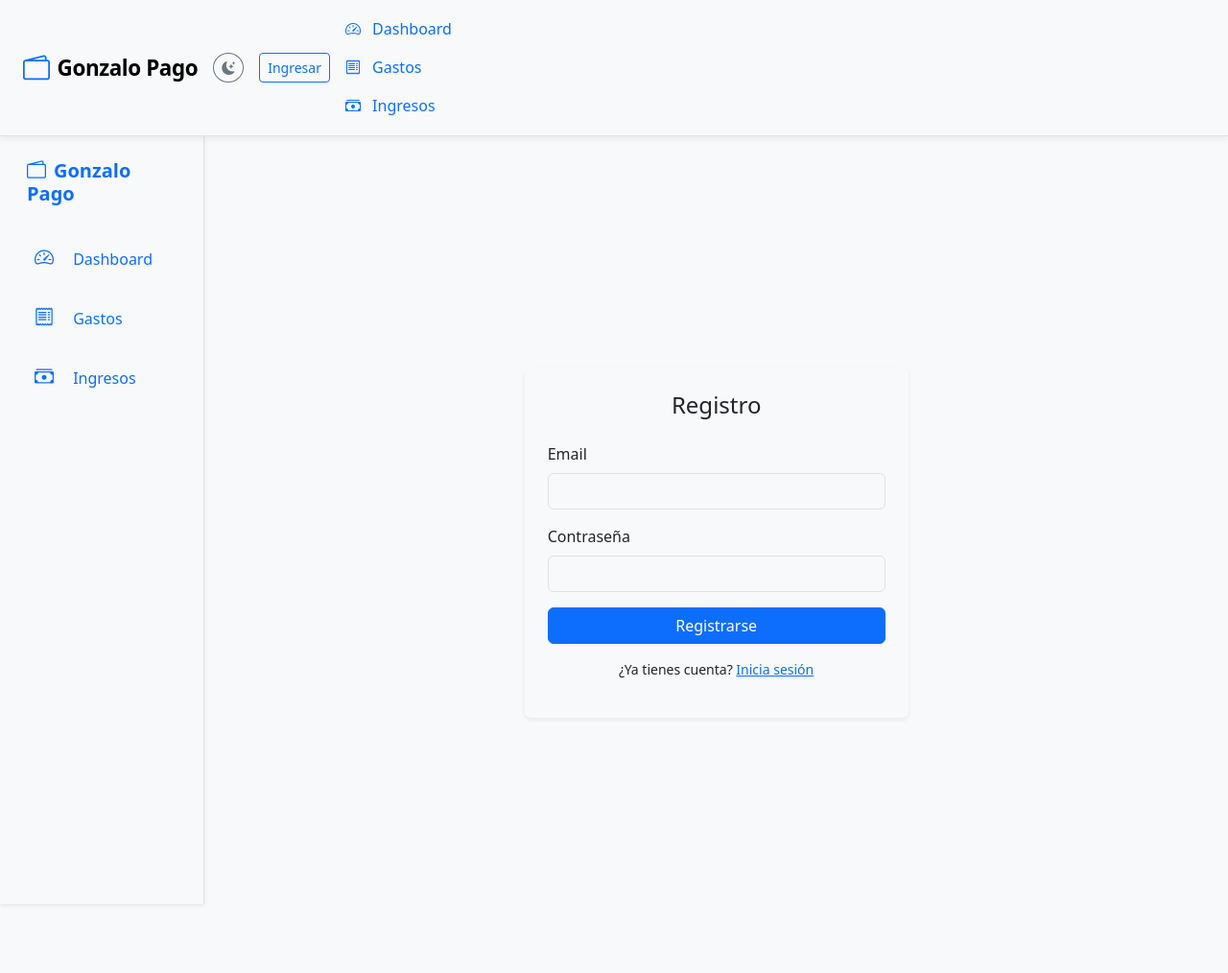
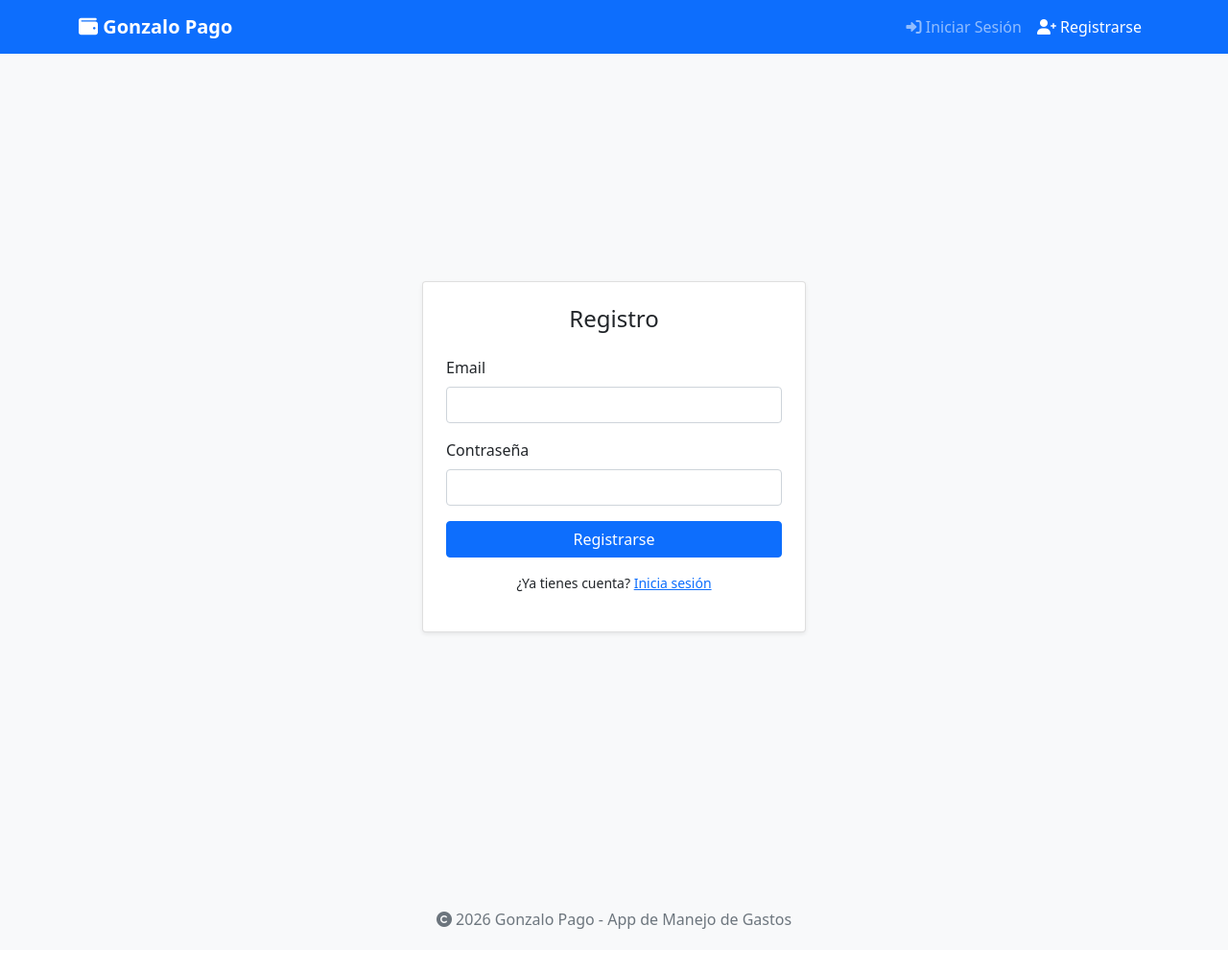
Before and after one commit to blazeunk/Gonzalo-pago-1, a Flask app: page /register in a window 1280 px wide. Shown: the whole page at 96% size. After the commit the page ends 968 px from the top, so only its background shows below. Run offline with Flask 3, Linux system fonts and the light colour scheme; some libraries are stand-ins or nearby versions.

Commit message:
Update base.html

```diff
--- a/templates/base.html
+++ b/templates/base.html
@@ -1,197 +1,118 @@
 <!DOCTYPE html>
-<html lang="es" data-bs-theme="light">
+<html lang="es">
 <head>
     <meta charset="UTF-8">
-    <meta name="viewport" content="width=device-width, initial-scale=1.0, viewport-fit=cover">
-    <title>Gonzalo Pago - {% block title %}Inicio{% endblock %}</title>
-
-    <!-- Bootstrap CSS -->
-    <link href="{{ url_for('static', filename='css/bootstrap.min.css') }}" rel="stylesheet">
-
-    <!-- Bootstrap Icons -->
-    <link rel="stylesheet" href="https://cdn.jsdelivr.net/npm/bootstrap-icons@1.11.3/font/bootstrap-icons.min.css">
-
-    <!-- jQuery (tu versión local) -->
-    <script src="{{ url_for('static', filename='js/jQuery_v4.0.0.min.js') }}"></script>
-
-    <!-- Chart.js -->
-    <script src="https://cdn.jsdelivr.net/npm/chart.js@4.4.4/dist/chart.umd.min.js"></script>
-
-    <!-- Bootstrap JS -->
-    <script src="{{ url_for('static', filename='js/bootstrap.min.js') }}"></script>
-
+    <meta name="viewport" content="width=device-width, initial-scale=1.0">
+    <title>{% block title %}Gonzalo Pago{% endblock %}</title>
+    <!-- Bootstrap 5 CSS -->
+    <link href="https://cdn.jsdelivr.net/npm/bootstrap@5.1.3/dist/css/bootstrap.min.css" rel="stylesheet">
+    <!-- Font Awesome -->
+    <link rel="stylesheet" href="https://cdnjs.cloudflare.com/ajax/libs/font-awesome/6.0.0/css/all.min.css">
     <style>
-        :root {
-            --bs-body-bg: #f8f9fa;
-            --bs-body-color: #212529;
-        }
-
-        [data-bs-theme="dark"] {
-            --bs-body-bg: #121212;
-            --bs-body-color: #e0e0e0;
-            --bs-card-bg: #1e1e1e;
-            --bs-card-border-color: #333;
-        }
-
-        body {
-            background-color: var(--bs-body-bg);
-            color: var(--bs-body-color);
-            min-height: 100vh;
-        }
-
-        /* Navbar más compacta y elegante */
-        .navbar {
-            padding: 0.65rem 0;
-            box-shadow: 0 2px 8px rgba(0, 0, 0, 0.08);
-        }
-
-        .navbar-brand {
-            font-weight: 700;
-            font-size: 1.4rem;
-            letter-spacing: -0.4px;
-        }
-
-        .nav-link {
-            font-weight: 500;
-            padding: 0.5rem 1rem;
-        }
-
-        /* Offcanvas más compacto */
-        .offcanvas {
-            --bs-offcanvas-width: 270px;
-        }
-
-        /* Mejoras visuales para tarjetas y gráficos */
-        .card {
-            border: none;
-            box-shadow: 0 3px 12px rgba(0, 0, 0, 0.06);
-        }
-
-        canvas {
-            max-width: 100%;
-        }
-
-        /* Responsive móvil */
-        @media (max-width: 991.98px) {
-            main { padding-top: 0.9rem; }
-            .navbar-brand { font-size: 1.3rem; }
-        }
-
-        @media (max-width: 576px) {
-            .display-3 { font-size: 2.4rem; }
-        }
+        body { padding-top: 60px; background-color: #f8f9fa; }
+        .navbar-brand { font-weight: bold; }
+        .footer { margin-top: 50px; padding: 20px 0; text-align: center; color: #6c757d; }
     </style>
 </head>
 <body>
-
-    <!-- Navbar optimizada -->
-    <nav class="navbar navbar-expand-lg bg-body-tertiary border-bottom sticky-top">
-        <div class="container-fluid px-3 px-md-4">
-            <a class="navbar-brand d-flex align-items-center" href="{{ url_for('dashboard') }}">
-                <i class="bi bi-wallet2 fs-3 me-2 text-primary"></i>
-                Gonzalo Pago
+    <!-- Navbar -->
+    <nav class="navbar navbar-expand-lg navbar-dark bg-primary fixed-top">
+        <div class="container">
+            <a class="navbar-brand" href="{{ url_for('dashboard') }}">
+                <i class="fas fa-wallet"></i> Gonzalo Pago
             </a>
-
-            <div class="d-flex align-items-center gap-3">
-                <!-- Toggle tema -->
-                <button id="themeToggle" class="btn btn-outline-secondary btn-sm rounded-circle" title="Cambiar tema">
-                    <i class="bi bi-moon-stars-fill"></i>
-                </button>
-
-                {% if 'user_id' in session %}
-                    <a href="{{ url_for('logout') }}" class="btn btn-outline-danger btn-sm">Salir</a>
-                {% else %}
-                    <a href="{{ url_for('login') }}" class="btn btn-outline-primary btn-sm">Ingresar</a>
-                {% endif %}
-
-                <button class="navbar-toggler" type="button" data-bs-toggle="offcanvas" data-bs-target="#sidebarOffcanvas" aria-label="Toggle navigation">
+            <button class="navbar-toggler" type="button" data-bs-toggle="collapse" data-bs-target="#navbarNav">
                 <span class="navbar-toggler-icon"></span>
             </button>
-            </div>
-
-            <!-- Offcanvas para móvil -->
-            <div class="offcanvas offcanvas-start" tabindex="-1" id="sidebarOffcanvas">
-                <div class="offcanvas-header border-bottom">
-                    <h5 class="offcanvas-title fw-bold">
-                        <i class="bi bi-wallet2 text-primary me-2"></i>Gonzalo Pago
-                    </h5>
-                    <button type="button" class="btn-close" data-bs-dismiss="offcanvas" aria-label="Close"></button>
-                </div>
-                <div class="offcanvas-body">
-                    <ul class="nav flex-column nav-pills">
+            <div class="collapse navbar-collapse" id="navbarNav">
+                <ul class="navbar-nav me-auto">
+                    {% if session.user_id %}
                     <li class="nav-item">
-                            <a class="nav-link {% if active_page == 'dashboard' %}active{% endif %}" href="{{ url_for('dashboard') }}">
-                                <i class="bi bi-speedometer2 me-2"></i> Dashboard
+                        <a class="nav-link {% if request.endpoint == 'dashboard' %}active{% endif %}"
+                           href="{{ url_for('dashboard') }}">
+                            <i class="fas fa-chart-pie"></i> Dashboard
                         </a>
                     </li>
                     <li class="nav-item">
-                            <a class="nav-link {% if active_page == 'expenses' %}active{% endif %}" href="{{ url_for('pagina_gastos') }}">
-                                <i class="bi bi-receipt me-2"></i> Gastos
+                        <a class="nav-link {% if request.endpoint == 'ver_ingresos' %}active{% endif %}"
+                           href="{{ url_for('ver_ingresos') }}">
+                            <i class="fas fa-arrow-up"></i> Ingresos
                         </a>
                     </li>
                     <li class="nav-item">
-                            <a class="nav-link {% if active_page == 'incomes' %}active{% endif %}" href="{{ url_for('pagina_ingresos') }}">
-                                <i class="bi bi-cash-stack me-2"></i> Ingresos
+                        <a class="nav-link {% if request.endpoint == 'ver_gastos' %}active{% endif %}"
+                           href="{{ url_for('ver_gastos') }}">
+                            <i class="fas fa-arrow-down"></i> Gastos
+                        </a>
+                    </li>
+                    {% endif %}
+                </ul>
+
+                <ul class="navbar-nav">
+                    {% if session.user_id %}
+                    <li class="nav-item dropdown">
+                        <a class="nav-link dropdown-toggle" href="#" id="userDropdown" role="button"
+                           data-bs-toggle="dropdown" aria-expanded="false">
+                            <i class="fas fa-user-circle"></i> {{ session.username }}
+                        </a>
+                        <ul class="dropdown-menu dropdown-menu-end" aria-labelledby="userDropdown">
+                            <li><a class="dropdown-item" href="#"><i class="fas fa-id-card"></i> Perfil</a></li>
+                            <li><hr class="dropdown-divider"></li>
+                            <li>
+                                <a class="dropdown-item text-danger" href="{{ url_for('logout') }}">
+                                    <i class="fas fa-sign-out-alt"></i> Cerrar Sesión
                                 </a>
                             </li>
                         </ul>
-                </div>
+                    </li>
+                    {% else %}
+                    <li class="nav-item">
+                        <a class="nav-link {% if request.endpoint == 'login' %}active{% endif %}"
+                           href="{{ url_for('login') }}">
+                            <i class="fas fa-sign-in-alt"></i> Iniciar Sesión
+                        </a>
+                    </li>
+                    <li class="nav-item">
+                        <a class="nav-link {% if request.endpoint == 'register' %}active{% endif %}"
+                           href="{{ url_for('register') }}">
+                            <i class="fas fa-user-plus"></i> Registrarse
+                        </a>
+                    </li>
+                    {% endif %}
+                </ul>
             </div>
         </div>
     </nav>
 
-    <div class="container-fluid">
-        <div class="row flex-nowrap">
-            <!-- Sidebar Desktop -->
-            <nav class="col-auto col-lg-3 col-xl-2 d-none d-lg-block bg-body-tertiary border-end vh-100 position-sticky top-0 overflow-auto pt-4 shadow-sm">
-                <div class="px-3 mb-4">
-                    <h5 class="text-primary fw-bold"><i class="bi bi-wallet2 me-2"></i>Gonzalo Pago</h5>
+    <!-- Mensajes Flash -->
+    <div class="container mt-3">
+        {% with messages = get_flashed_messages(with_categories=true) %}
+            {% if messages %}
+                {% for category, message in messages %}
+                    <div class="alert alert-{{ category if category != 'error' else 'danger' }} alert-dismissible fade show" role="alert">
+                        {{ message }}
+                        <button type="button" class="btn-close" data-bs-dismiss="alert"></button>
                     </div>
-                <ul class="nav flex-column nav-pills px-2">
-                    <li class="nav-item">
-                        <a class="nav-link {% if active_page == 'dashboard' %}active{% endif %} py-3" href="{{ url_for('dashboard') }}">
-                            <i class="bi bi-speedometer2 fs-5 me-3"></i> Dashboard
-                        </a>
-                    </li>
-                    <li class="nav-item">
-                        <a class="nav-link {% if active_page == 'expenses' %}active{% endif %} py-3" href="{{ url_for('pagina_gastos') }}">
-                            <i class="bi bi-receipt fs-5 me-3"></i> Gastos
-                        </a>
-                    </li>
-                    <li class="nav-item">
-                        <a class="nav-link {% if active_page == 'incomes' %}active{% endif %} py-3" href="{{ url_for('pagina_ingresos') }}">
-                            <i class="bi bi-cash-stack fs-5 me-3"></i> Ingresos
-                        </a>
-                    </li>
-                </ul>
-            </nav>
+                {% endfor %}
+            {% endif %}
+        {% endwith %}
+    </div>
 
-            <!-- Contenido principal -->
-            <main class="col-12 col-lg-9 col-xl-10 ms-lg-auto px-3 px-md-4 py-4 pb-5">
+    <!-- Contenido Principal -->
+    <main class="container">
         {% block content %}{% endblock %}
     </main>
+
+    <!-- Footer -->
+    <footer class="footer">
+        <div class="container">
+            <p class="mb-0">
+                <i class="fas fa-copyright"></i> 2026 Gonzalo Pago - App de Manejo de Gastos
+            </p>
         </div>
-    </div>
+    </footer>
 
-    <!-- Script Toggle Modo Oscuro -->
-    <script>
-        const themeToggle = document.getElementById('themeToggle');
-        const html = document.documentElement;
-        const savedTheme = localStorage.getItem('theme') ||
-                          (window.matchMedia('(prefers-color-scheme: dark)').matches ? 'dark' : 'light');
-
-        html.setAttribute('data-bs-theme', savedTheme);
-        themeToggle.innerHTML = savedTheme === 'dark' ?
-            '<i class="bi bi-sun-fill"></i>' : '<i class="bi bi-moon-stars-fill"></i>';
-
-        themeToggle.addEventListener('click', () => {
-            const current = html.getAttribute('data-bs-theme');
-            const next = current === 'dark' ? 'light' : 'dark';
-            html.setAttribute('data-bs-theme', next);
-            localStorage.setItem('theme', next);
-            themeToggle.innerHTML = next === 'dark' ?
-                '<i class="bi bi-sun-fill"></i>' : '<i class="bi bi-moon-stars-fill"></i>';
-        });
-    </script>
+    <!-- Bootstrap JS -->
+    <script src="https://cdn.jsdelivr.net/npm/bootstrap@5.1.3/dist/js/bootstrap.bundle.min.js"></script>
 </body>
 </html>
```
Lines whose indentation alone changed are shown as unchanged.
